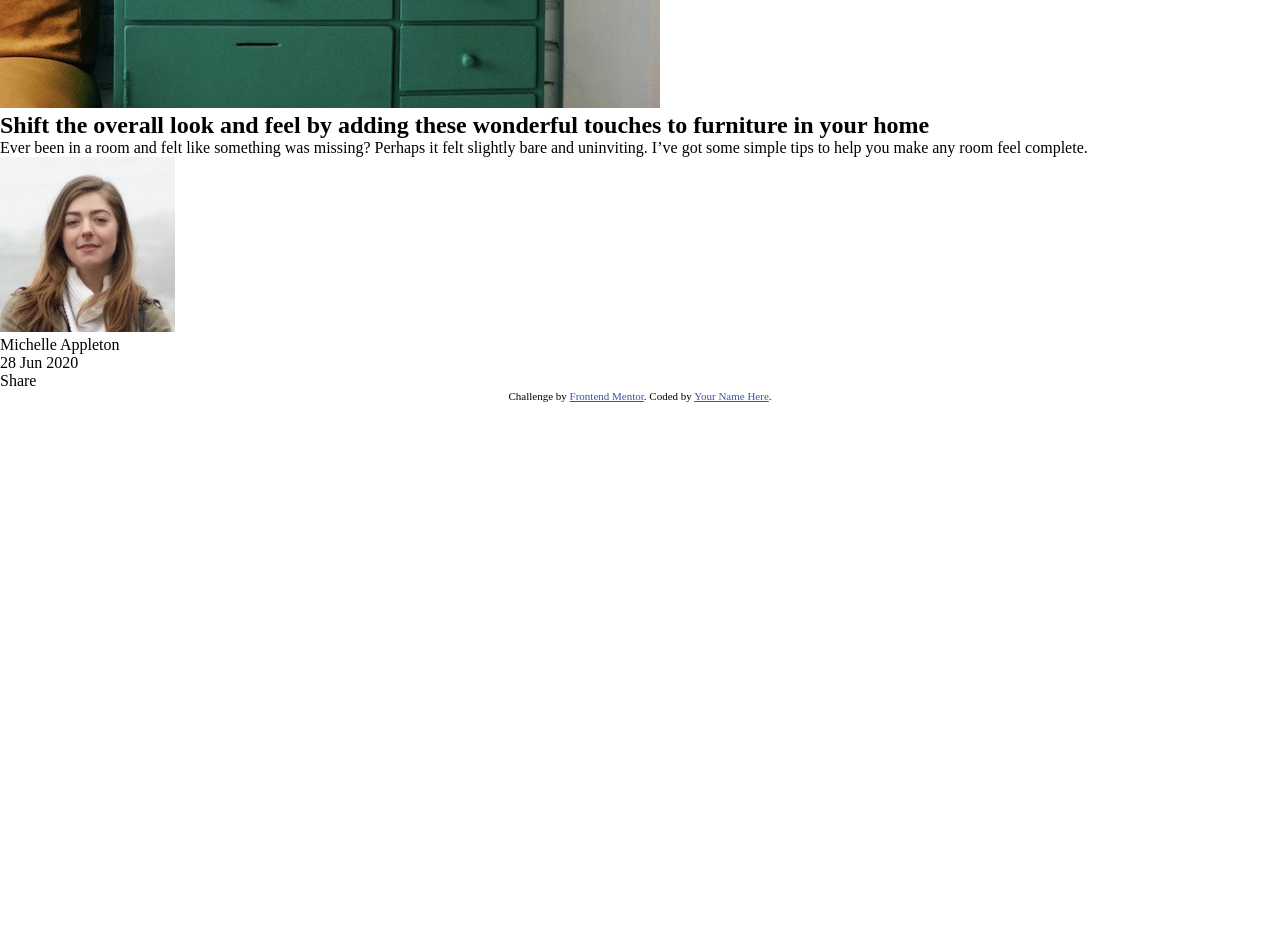
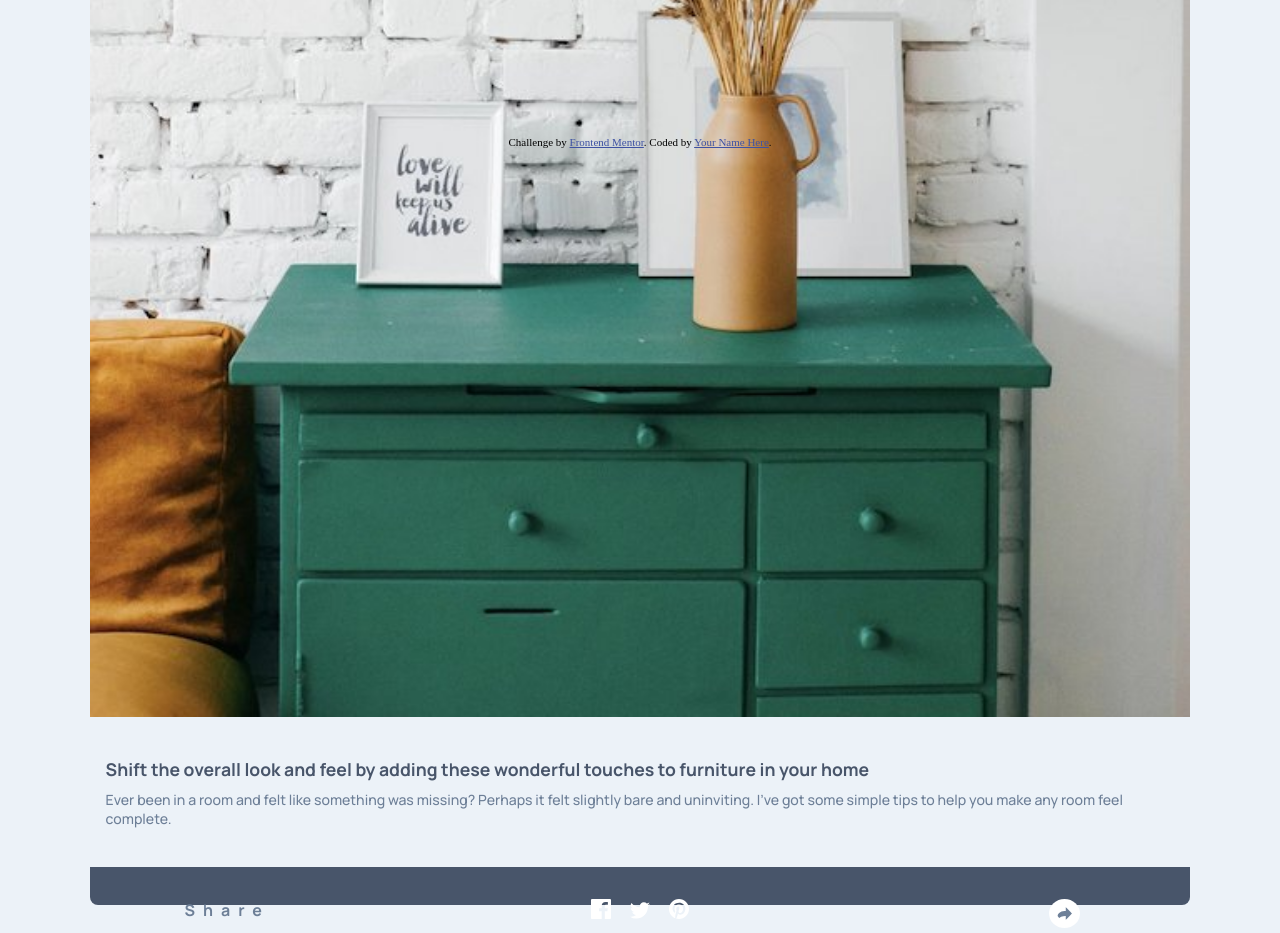
Before and after one commit to AlgorithmHappy/article_preview_component, a plain HTML site: page index.html in a window 1280 px wide. Shown: the part 420-1353 px from the top of the page. Before the commit the page ends 822 px from the top, so only its background shows below. Drawn offline with Linux system fonts and the light colour scheme.

Commit message:
Ya casi acabamos el css para los telefonos

```diff
--- a/index.html
+++ b/index.html
@@ -4,11 +4,15 @@
 <head>
   <meta charset="UTF-8">
   <meta name="viewport" content="width=device-width, initial-scale=1.0">
+  <meta http-equiv='cache-control' content='no-cache'>
+  <meta http-equiv='expires' content='0'>
+  <meta http-equiv='pragma' content='no-cache'>
   <!-- displays site properly based on user's device -->
 
   <link rel="icon" type="image/png" sizes="32x32" href="./images/favicon-32x32.png">
-  <link rel="stylesheet" media="screen and (max-width: 375px)" href="mobile.css">
+  <link rel="stylesheet" media="screen and (min-width: 280px)" href="mobile.css">
   <link rel="stylesheet" media="screen and (min-width: 1440px)" href="desktop.css">
+  <link href="https://fonts.googleapis.com/css2?family=Manrope:wght@500;700&display=swap" rel="stylesheet">
   <title>Frontend Mentor | Article preview component</title>
 
   <!-- Feel free to remove these styles or customise in your own stylesheet 👍 -->
@@ -53,8 +57,9 @@
           to help you make any room feel complete.
         </p>
       </div>
+    </section>
 
-      <div id="compartir">
+    <section id="compartir">
       <div id="div-michelle">
         <img id="michelle" src="images/avatar-michelle.jpg" alt="">
       </div>
@@ -64,16 +69,31 @@
           Michelle Appleton
         </p>
 
-          <p>
+        <p id="fecha">
           28 Jun 2020
         </p>
       </div>
 
-        <div id="share">
+      <div id="icon-share">
+        <img src="images/icon-share.svg" alt="">
+      </div>
+    </section>
+
+    <section id="share">
+      <div id="share-texto">
         <p>
           Share
         </p>
       </div>
+
+      <div id="iconos">
+        <img src="images/icon-facebook.svg" alt="">
+        <img src="images/icon-twitter.svg" alt="">
+        <img src="images/icon-pinterest.svg" alt="">
+      </div>
+
+      <div id="flecha">
+        <img src="images/icon-share.svg" alt="">
       </div>
     </section>
   </main>
--- a/mobile.css
+++ b/mobile.css
@@ -1,6 +1,6 @@
 body{
-    height: 100vh;
-    width: 100wh;
+    height: 812px;
+    width: 100vw;
     background-color: hsl(210, 46%, 95%);
     padding-top: 20%;
     padding-right: 7%;
@@ -12,11 +12,25 @@ main{
     width: 100%;
     height: 100%;
     background-color: white;
-    border-radius: 0.5em 0.5em 0em 0em;
+    border-radius: 0.5em 0.5em 0.5em 0.5em;
 }
 
 section{
     display: block;
+}
+
+h2{
+    font-family: 'Manrope', sans-serif;
+    color: hsl(217, 19%, 35%);
+    font-size: 1.1em;
+    font-weight: 700;
+}
+
+#texto p{
+    font-family: 'Manrope', sans-serif;
+    color: hsl(214, 17%, 51%);
+    font-size: 0.88em;
+    font-weight: 500;
 }
 
 #drawers{
@@ -27,12 +41,12 @@ section{
 
 #sec-text{
     width: 100%;
-    height: 60%;
+    height: 50%;
     padding: 2.5em 1.7em 1.7em 1em;
 }
 
 #encabezado{
-    height: 30%;
+    height: 40%;
 }
 
 #texto{
@@ -42,28 +56,98 @@ section{
 #compartir{
     height: 20%;
     display: block;
+    display: none;
 }
 
 #div-michelle{
-    width: 15%;
+    width: 23%;
     height: 100%;
+    display: inline-block;
 }
 
 #michelle{
     width: 100%;
-    height: 65%;
+    height: 100%;
     border-radius: 50% 50% 50% 50%;
     float: left;
 }
 
 #datos{
-    width: 70%;
+    width: 50%;
     height: 100%;
+    display: inline-block;
+    font-family: 'Manrope', sans-serif;
+    color: hsl(217, 19%, 35%);
+    font-size: 0.88em;
+    font-weight: 700;
+    vertical-align: text-bottom;
+}
+
+#datos p{
+    margin-left: 0.6em;
+}
+
+#fecha{
+    color: hsl(212, 23%, 69%);
+    font-size: 0.88em;
+    font-weight: 500;
+}
+
+#share{
+    width: 100%;
+    height: 12.9%;
+    background-color: hsl(217, 19%, 35%);
+    border-radius: 0em 0em 0.5em 0.5em;
+    color: hsl(214, 17%, 51%);
+    font-family: 'Manrope', sans-serif;
+    font-weight: 700;
+    text-align: center;
+}
+
+#icon-share{
+    width: 20%;
+    height: 100%;
+    float: right;
+}
+
+#icon-share img{
+    float: right;
+    margin-top: 0.5em;
+}
+
+#share-texto{
+    height: 100%;
+    width: 25%;
     float: left;
 }
 
-#share{
-    width: 15%;
+#iconos{
     height: 100%;
+    width: 50%;
+    float: left;
+}
+
+#flecha{
+    height: 100%;
+    width: 25%;
     float: right;
 }
+
+#share img{
+    margin: 2em 0.5em auto;
+    display: inline-block;
+}
+
+#share-texto p{
+    display: inline-block;
+    margin: 2em 0.5em auto;
+    letter-spacing: 0.5em;
+}
+
+#flecha img{
+    margin-left: 2em;
+    background-color: white;
+    padding: 0.5em;
+    border-radius: 50% 50% 50% 50%;
+    fill: black;
+}
```
Lines whose indentation alone changed are shown as unchanged.
